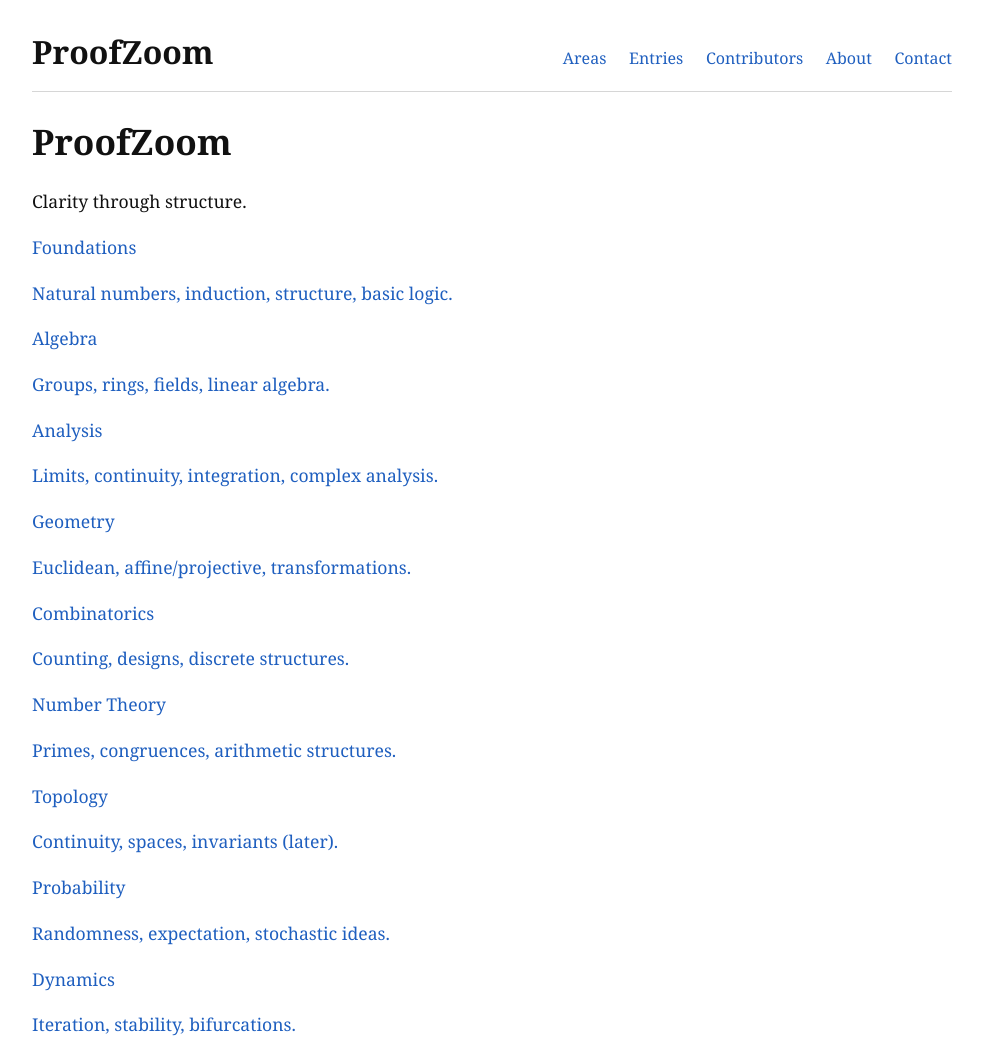
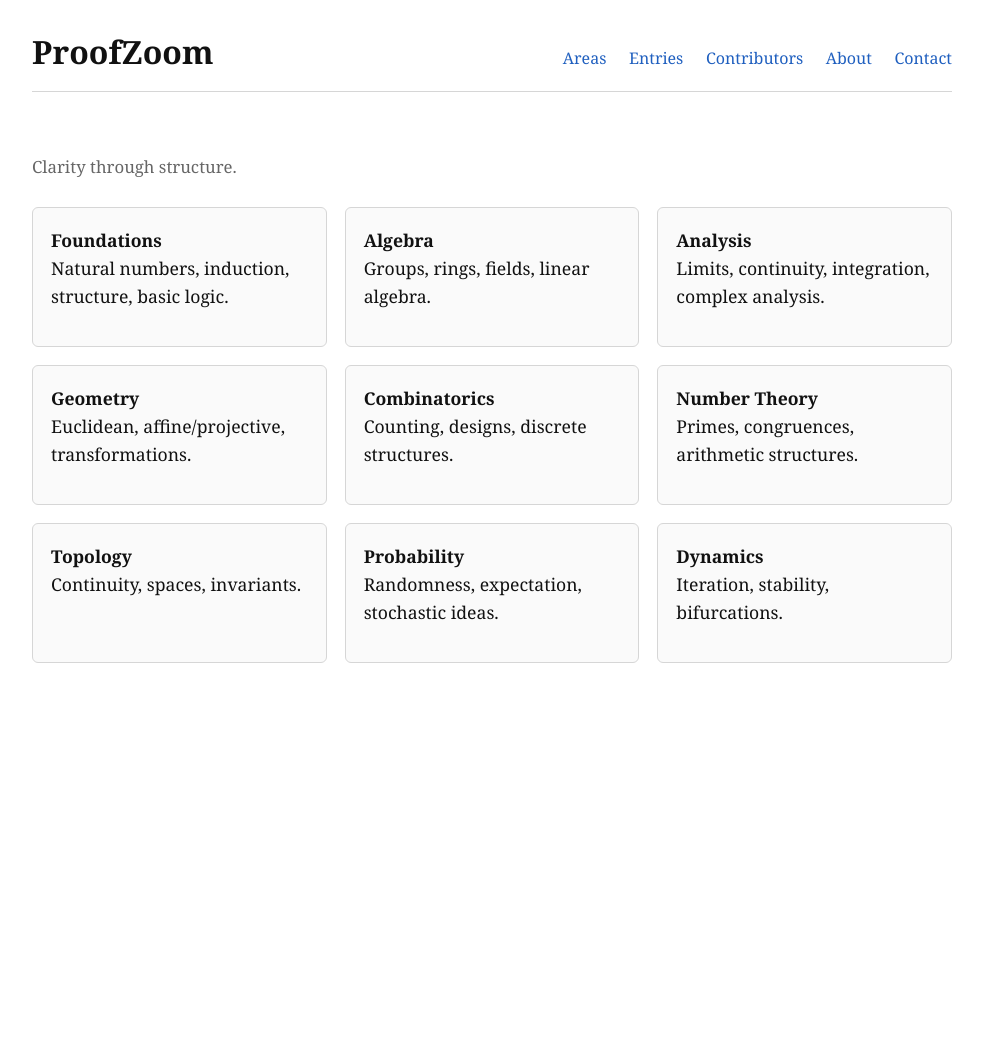
Before and after one commit to Dinside01/proofzoom, a Jekyll site: the page built from index.html, in a window 1280 px wide. Shown: the whole page, without its empty margins (148-1131 px from the left). Built offline with Jekyll 4.4.1, drawn with Linux system fonts in a browser that asks for light colours; after the commit the page ends 900 px from its top, so only the background shows below that.

Commit message:
Fix homepage grid classes and remove duplicate title

```diff
--- a/index.html
+++ b/index.html
@@ -9,64 +9,60 @@
   <title>ProofZoom</title>
   <link rel="stylesheet" href="{{ '/assets/css/site.css' | relative_url }}">
 </head>
-
 <body>
 
   {% include header.html %}
 
-  <div class="container">
+  <div class="container page-content">
 
-    <div class="hero">
-      <h1>ProofZoom</h1>
-      <p>Clarity through structure.</p>
-    </div>
+    <p class="site-slogan">Clarity through structure.</p>
 
-    <div class="grid">
+    <div class="areas-grid">
 
-      <a class="tile" href="{{ '/areas/foundations/' | relative_url }}">
-        <p class="title">Foundations</p>
-        <p class="desc">Natural numbers, induction, structure, basic logic.</p>
-      </a>
+      <div class="area-card">
+        <a href="{{ '/areas/foundations/' | relative_url }}">Foundations</a>
+        <p>Natural numbers, induction, structure, basic logic.</p>
+      </div>
 
-      <a class="tile" href="{{ '/areas/algebra/' | relative_url }}">
-        <p class="title">Algebra</p>
-        <p class="desc">Groups, rings, fields, linear algebra.</p>
-      </a>
+      <div class="area-card">
+        <a href="{{ '/areas/algebra/' | relative_url }}">Algebra</a>
+        <p>Groups, rings, fields, linear algebra.</p>
+      </div>
 
-      <a class="tile" href="{{ '/areas/analysis/' | relative_url }}">
-        <p class="title">Analysis</p>
-        <p class="desc">Limits, continuity, integration, complex analysis.</p>
-      </a>
+      <div class="area-card">
+        <a href="{{ '/areas/analysis/' | relative_url }}">Analysis</a>
+        <p>Limits, continuity, integration, complex analysis.</p>
+      </div>
 
-      <a class="tile" href="{{ '/areas/geometry/' | relative_url }}">
-        <p class="title">Geometry</p>
-        <p class="desc">Euclidean, affine/projective, transformations.</p>
-      </a>
+      <div class="area-card">
+        <a href="{{ '/areas/geometry/' | relative_url }}">Geometry</a>
+        <p>Euclidean, affine/projective, transformations.</p>
+      </div>
 
-      <a class="tile" href="{{ '/areas/combinatorics/' | relative_url }}">
-        <p class="title">Combinatorics</p>
-        <p class="desc">Counting, designs, discrete structures.</p>
-      </a>
+      <div class="area-card">
+        <a href="{{ '/areas/combinatorics/' | relative_url }}">Combinatorics</a>
+        <p>Counting, designs, discrete structures.</p>
+      </div>
 
-      <a class="tile" href="{{ '/areas/number-theory/' | relative_url }}">
-        <p class="title">Number Theory</p>
-        <p class="desc">Primes, congruences, arithmetic structures.</p>
-      </a>
+      <div class="area-card">
+        <a href="{{ '/areas/number-theory/' | relative_url }}">Number Theory</a>
+        <p>Primes, congruences, arithmetic structures.</p>
+      </div>
 
-      <a class="tile" href="{{ '/areas/topology/' | relative_url }}">
-        <p class="title">Topology</p>
-        <p class="desc">Continuity, spaces, invariants (later).</p>
-      </a>
+      <div class="area-card">
+        <a href="{{ '/areas/topology/' | relative_url }}">Topology</a>
+        <p>Continuity, spaces, invariants.</p>
+      </div>
 
-      <a class="tile" href="{{ '/areas/probability/' | relative_url }}">
-        <p class="title">Probability</p>
-        <p class="desc">Randomness, expectation, stochastic ideas.</p>
-      </a>
+      <div class="area-card">
+        <a href="{{ '/areas/probability/' | relative_url }}">Probability</a>
+        <p>Randomness, expectation, stochastic ideas.</p>
+      </div>
 
-      <a class="tile" href="{{ '/areas/dynamics/' | relative_url }}">
-        <p class="title">Dynamics</p>
-        <p class="desc">Iteration, stability, bifurcations.</p>
-      </a>
+      <div class="area-card">
+        <a href="{{ '/areas/dynamics/' | relative_url }}">Dynamics</a>
+        <p>Iteration, stability, bifurcations.</p>
+      </div>
 
     </div>
 
```
